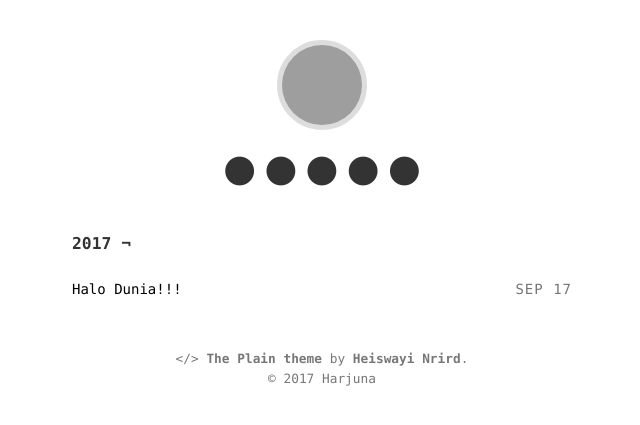
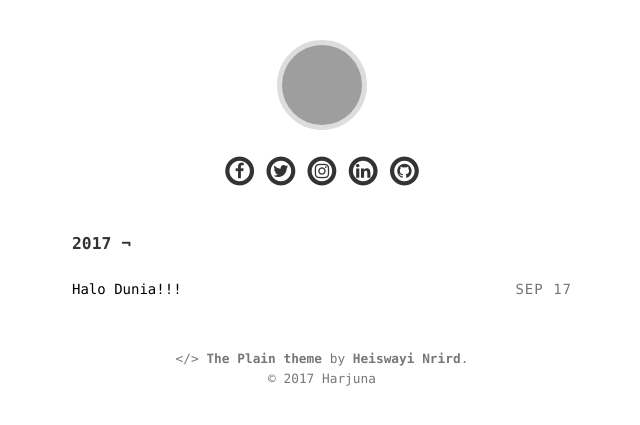
Before and after one commit to harjunacandra/harjuna.github.io, a Jekyll site: the page built from index.html, in a window 1280 px wide. Shown: the top 425 px of the page, without its empty margins (318-958 px from the left). Built offline with Jekyll 4.4.1, drawn with Linux system fonts in a browser that asks for light colours; grey boxes are pictures that could not be loaded.

Commit message:
ganti circle ke circle-o

```diff
--- a/_includes/socmed.html
+++ b/_includes/socmed.html
@@ -1,31 +1,31 @@
 <div class="text-center">
 	<a href="https://www.facebook.com/harjunacandra" class="color-icon no-border" title="Twitter">
 		<span class="fa-stack fa-lg">
-  			<i class="fa fa-circle fa-stack-2x"></i>
+  			<i class="fa fa-circle-o fa-stack-2x"></i>
   			<i class="fa fa-facebook fa-stack-1x"></i>
 		</span>
 	</a>
 	<a href="https://www.twitter.com/harjunacandra" class="color-icon no-border" title="Twitter">
 		<span class="fa-stack fa-lg">
-  			<i class="fa fa-circle fa-stack-2x"></i>
+  			<i class="fa fa-circle-o fa-stack-2x"></i>
   			<i class="fa fa-twitter fa-stack-1x"></i>
 		</span>
 	</a>
 	<a href="https://www.instagram.com/harjunacandra" class="color-icon no-border" title="Twitter">
 		<span class="fa-stack fa-lg">
-  			<i class="fa fa-circle fa-stack-2x"></i>
+  			<i class="fa fa-circle-o fa-stack-2x"></i>
   			<i class="fa fa-instagram fa-stack-1x"></i>
 		</span>
 	</a>
 	<a href="https://www.linkedin.com/in/harjunacandra/" class="color-icon no-border" title="Twitter">
 		<span class="fa-stack fa-lg">
-  			<i class="fa fa-circle fa-stack-2x"></i>
+  			<i class="fa fa-circle-o fa-stack-2x"></i>
   			<i class="fa fa-linkedin  fa-stack-1x"></i>
 		</span>
 	</a>
 	<a href="https://github.com/harjunacandra" class="color-icon no-border" title="Github">
 		<span class="fa-stack fa-lg">
-			<i class="fa fa-circle fa-stack-2x"></i>
+			<i class="fa fa-circle-o fa-stack-2x"></i>
 			<i class="fa fa-github fa-stack-1x"></i>
 		</span>
 	</a>
```
